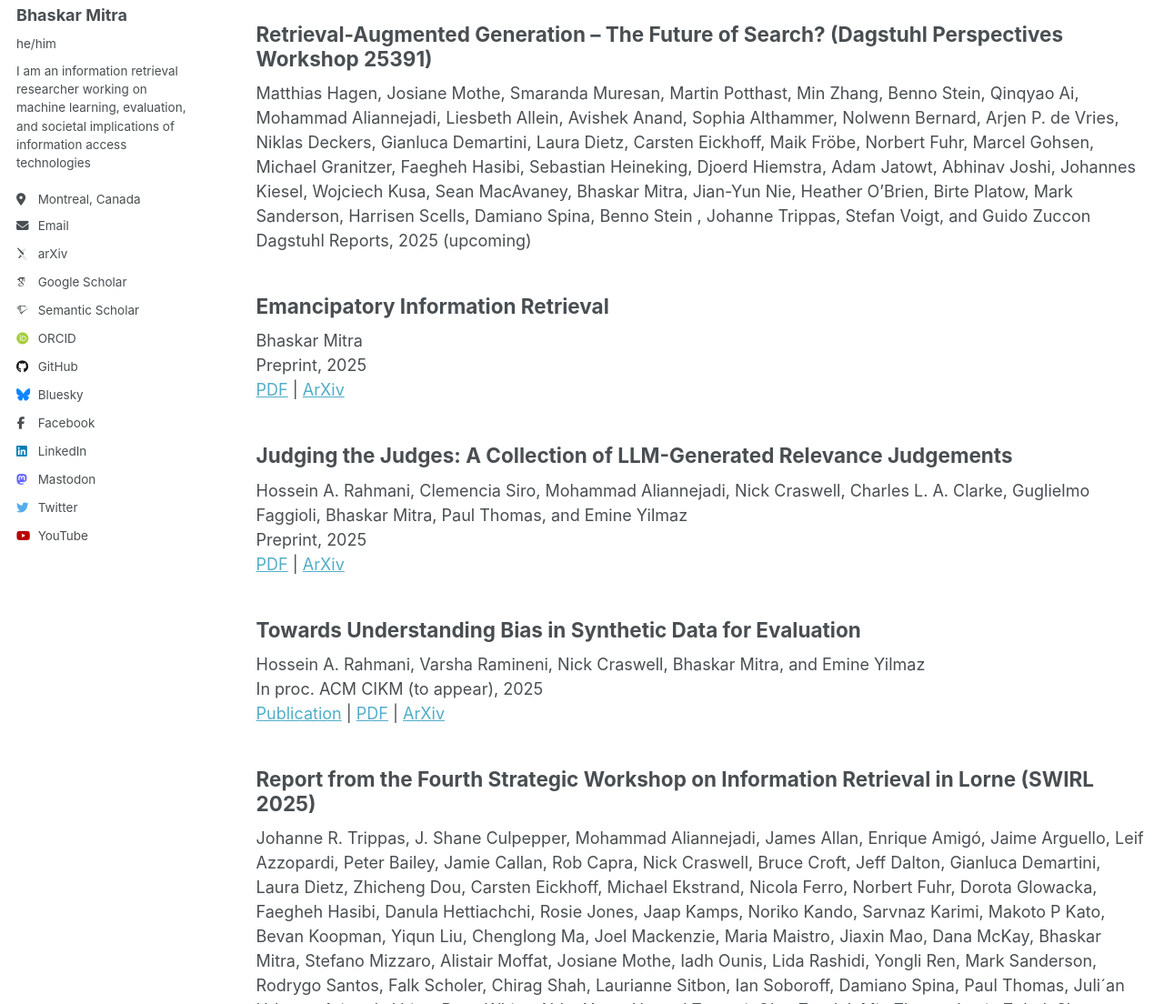
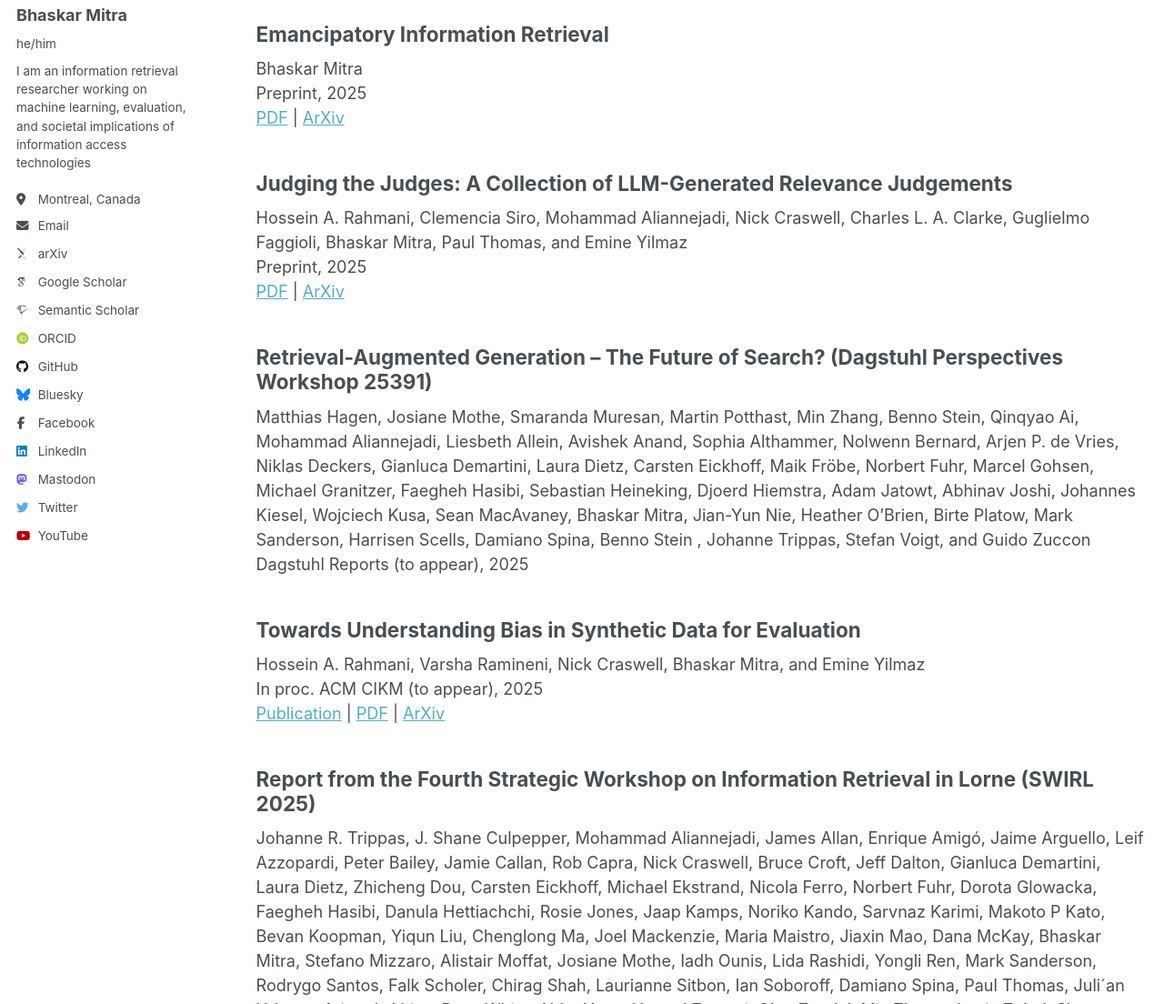
Before and after one commit to bhaskar-mitra/bhaskar-mitra.github.io, a Jekyll site: the page built from _pages/publications.html, in a window 1280 px wide and 1400 px high, cut to the strip 296-1400 px from the top of the window. Shown: the whole strip at 91% size. Built offline with Jekyll 4.4.1, drawn with Linux system fonts in a browser that asks for light colours; some web fonts are replaced; some of the changed lines change nothing that is shown.

Commit message:
Update publications.html

```diff
--- a/_pages/publications.html
+++ b/_pages/publications.html
@@ -16,11 +16,6 @@ author_profile: true
 <hr />
 <div class="list__item">
   <article class="archive__item" itemscope itemtype="http://schema.org/CreativeWork">
-    <h2>Retrieval-Augmented Generation – The Future of Search? (Dagstuhl Perspectives Workshop 25391)</h2>
-    Matthias Hagen, Josiane Mothe, Smaranda Muresan, Martin Potthast, Min Zhang, Benno Stein, Qinqyao Ai, Mohammad Aliannejadi, Liesbeth Allein, Avishek Anand, Sophia Althammer, Nolwenn Bernard, Arjen P. de Vries, Niklas Deckers, Gianluca Demartini, Laura Dietz, Carsten Eickhoff, Maik Fröbe, Norbert Fuhr, Marcel Gohsen, Michael Granitzer, Faegheh Hasibi, Sebastian Heineking, Djoerd Hiemstra, Adam Jatowt, Abhinav Joshi, Johannes Kiesel, Wojciech Kusa, Sean MacAvaney, Bhaskar Mitra, Jian-Yun Nie, Heather O’Brien, Birte Platow, Mark Sanderson, Harrisen Scells, Damiano Spina, Benno Stein , Johanne Trippas, Stefan Voigt, and Guido Zuccon<br/>
-    Dagstuhl Reports, 2025 (upcoming)
-  </article>
-  <article class="archive__item" itemscope itemtype="http://schema.org/CreativeWork">
     <h2>Emancipatory Information Retrieval</h2>
     Bhaskar Mitra<br/>
     Preprint, 2025<br/>
@@ -31,6 +26,11 @@ author_profile: true
     Hossein A. Rahmani, Clemencia Siro, Mohammad Aliannejadi, Nick Craswell, Charles L. A. Clarke, Guglielmo Faggioli, Bhaskar Mitra, Paul Thomas, and Emine Yilmaz<br/>
     Preprint, 2025<br/>
     <a href="../showpdf/?file=judging-the-Judges">PDF</a> | <a href="https://arxiv.org/abs/2502.13908">ArXiv</a>
+  </article>
+  <article class="archive__item" itemscope itemtype="http://schema.org/CreativeWork">
+    <h2>Retrieval-Augmented Generation – The Future of Search? (Dagstuhl Perspectives Workshop 25391)</h2>
+    Matthias Hagen, Josiane Mothe, Smaranda Muresan, Martin Potthast, Min Zhang, Benno Stein, Qinqyao Ai, Mohammad Aliannejadi, Liesbeth Allein, Avishek Anand, Sophia Althammer, Nolwenn Bernard, Arjen P. de Vries, Niklas Deckers, Gianluca Demartini, Laura Dietz, Carsten Eickhoff, Maik Fröbe, Norbert Fuhr, Marcel Gohsen, Michael Granitzer, Faegheh Hasibi, Sebastian Heineking, Djoerd Hiemstra, Adam Jatowt, Abhinav Joshi, Johannes Kiesel, Wojciech Kusa, Sean MacAvaney, Bhaskar Mitra, Jian-Yun Nie, Heather O’Brien, Birte Platow, Mark Sanderson, Harrisen Scells, Damiano Spina, Benno Stein , Johanne Trippas, Stefan Voigt, and Guido Zuccon<br/>
+    Dagstuhl Reports (to appear), 2025
   </article>
   <article class="archive__item" itemscope itemtype="http://schema.org/CreativeWork">
     <h2>Towards Understanding Bias in Synthetic Data for Evaluation</h2>
```
